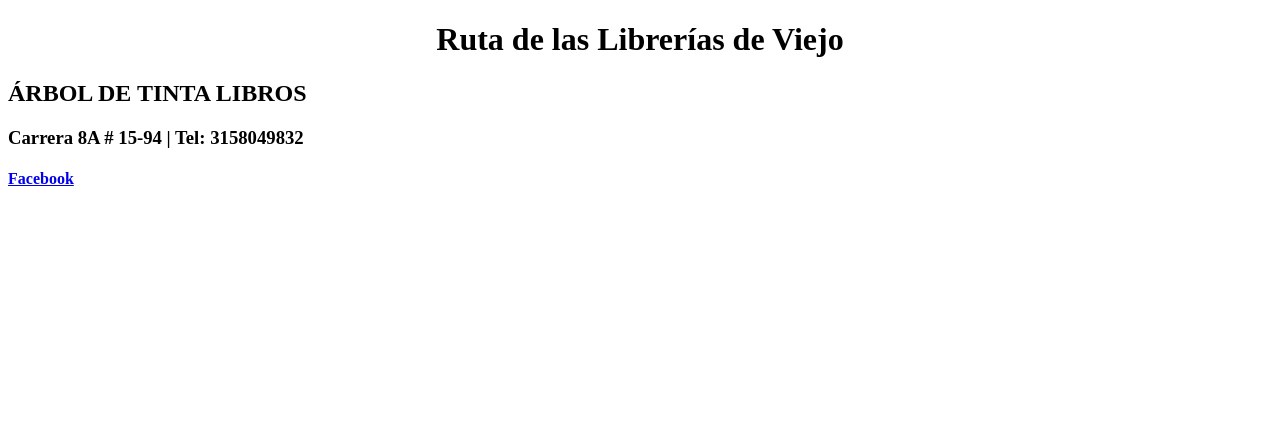
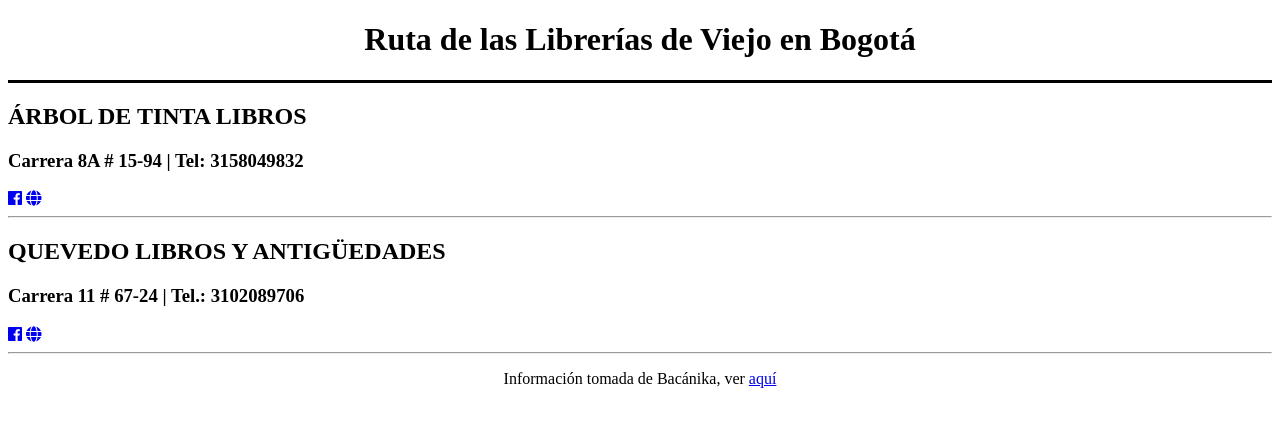
Before and after one commit to jdreyespaez/ztm-html-challenge, a plain HTML site: page index.html in a window 1280 px wide. Drawn offline with Linux system fonts and the light colour scheme.

Commit message:
Agregando Quevedo

```diff
--- a/index.html
+++ b/index.html
@@ -2,12 +2,19 @@
 <html lang="es" dir="ltr">
   <head>
     <meta charset="utf-8">
-    <title>La Ruta de las Librerías de Vejo en Bogotá</title>
+    <title>Librerías de Vejo en Bogotá</title>
+    <link rel="stylesheet" href="https://use.fontawesome.com/releases/v5.0.13/css/all.css" integrity="sha384-DNOHZ68U8hZfKXOrtjWvjxusGo9WQnrNx2sqG0tfsghAvtVlRW3tvkXWZh58N9jp" crossorigin="anonymous">
   </head>
   <body>
-    <h1 style="text-align: center;">Ruta de las Librerías de Viejo</h1>
+    <h1 style="text-align: center;">Ruta de las Librerías de Viejo en Bogotá</h1><hr size=3 color=black>
     <h2>ÁRBOL DE TINTA LIBROS</h2>
     <h3>Carrera 8A # 15-94 | Tel: 3158049832</h3>
-    <h4><a href="https://www.facebook.com/Arbol-de-tinta-libros-200393813406769/?fref=ts">Facebook</a></h4>
+    <a href="https://www.facebook.com/Arbol-de-tinta-libros-200393813406769/?fref=ts" target="_blank"><i class="fab fa-facebook"></i></a>
+    <a href="https://arboldetintalibros.wordpress.com/" target="_blank"><i class="fas fa-globe"></i></a><hr>
+    <h2>QUEVEDO LIBROS Y ANTIGÜEDADES</h2>
+    <h3>Carrera 11 # 67-24 | Tel.: 3102089706</h3>
+    <a href="https://www.facebook.com/QuevedoLibrosyAntiguedades/" target="_blank"><i class="fab fa-facebook"></i></a>
+    <a href="https://quevedolibrosyantiguedades.com/" target="_blank"><i class="fas fa-globe"></i></a><hr>
+    <p style="text-align: center;">Información tomada de Bacánika, ver <a href="https://www.bacanika.com/cultura/literatura/item/una-ruta-por-las-librerias-de-segunda-de-bogota.html" target="_blank">aquí</a></p>
   </body>
 </html>
```
